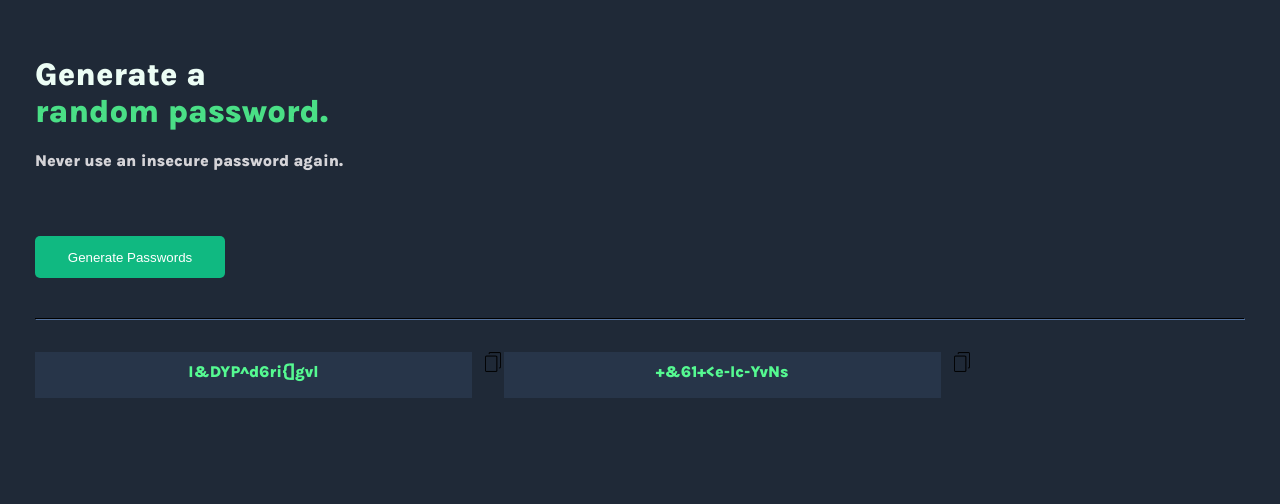
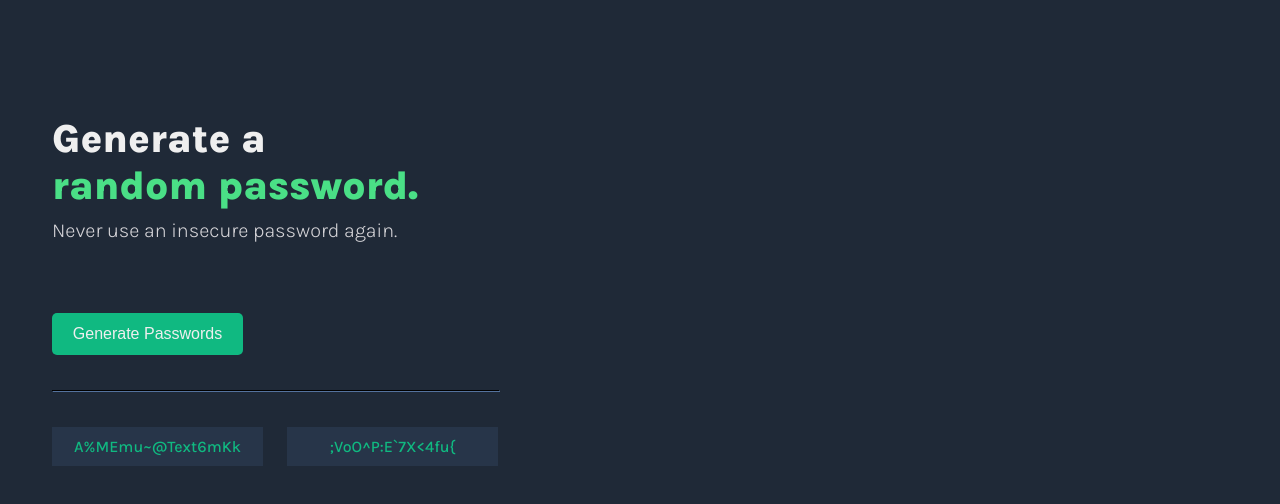
Before and after one commit to bgroyer1/scrimba-password-generator, a plain HTML site: page index.html in a window 1280 px wide. Both pictures are taken after a click on the button "Generate Passwords". Drawn offline with Linux system fonts and the light colour scheme.

Commit message:
Refactored code
redid the assignment to complete code

```diff
--- a/CSS/index.css
+++ b/CSS/index.css
@@ -1,75 +1,70 @@
 body {
-    background-color: #1f2937;
-    margin: 56px 35px;
-    font-family: Karla;
-    user-select: none;
-    padding: 0;
+    font-family: 'Karla', sans-serif;
+    background-color: #1F2937;
+    max-width: 550px;
+    margin-left: 52px;
 }
 
+/*typography*/
+
 h1 {
-    color: #ECFDF5;
-
+    color: #EFEFEF;
+    font-weight: 800;
+    font-size: 40px;
+    margin-top: 115px;
+    margin-bottom: 0;
 }
 
-#h1-span {
-    color: #4ADF86;
+.green-text {
+    color: #4ADF86
 }
 
 p {
-    color: #D5D4D8;
+    color:  #D5D4D8;
+    font-size: 20px;
+    font-weight: 300;
+    margin-top: 10px;
 }
 
 button {
-    color: #FFFFFF;
     background-color: #10B981;
-    width: 190px;
+    color: #EFEFEF;
+    width: 191px;
+    font-weight:  500;
+    font-size: 16px;
     height: 42px;
     border: none;
     border-radius: 5px;
-    margin: 50px 0 32px 0;
-}
-
-button:hover {
-    background-color: #ECFDF5;
-    color: #10B981;
+    margin-top: 51px;
 }
 
 hr {
+    width: 446px;
     border-color: #273549;
+    margin-top: 35px;
+    margin-bottom: 35px;
+    margin-left: 0;
+}
 
+.container {
+    display: flex;
+    padding-bottom: 100px;
+}
+
+.password-div {
+    background-color: #273549;
+    width: 211px;
+    height: 39px;
 }
 
 
-.container {
-    display: flex;
-    flex-wrap: wrap;
-    gap: 1px;
-    margin-top: 32px;
+.password1 {
+    margin-right: 24px;
 }
 
-
-.password-div {
-    background-color: #273549;
+.password-p {
+    font-size: 16px;
+    color: #10B981;
+    font-weight: 500;
     text-align: center;
-    color: #55F991;
-    width: 31vw;
-    height: 2vw;
-    padding: 10px 20px;
-    margin: 0 10px 0 0;
 }
-
-.small {
-    font-size: x-small;
-}
-
-.clipboard-img {
-    width: 20px;
-    height: 20px;
-}
-
-#p-1 {
-    font-family: Karla, sans-serif;
-    color: #55F991;
-    font-weight: bold;
-    font-size: 16px;
-}
--- a/JS/index.js
+++ b/JS/index.js
@@ -1,36 +1,33 @@
-const characters = ["A", "B", "C", "D", "E", "F", "G", "H", "I", "J", "K", "L", "M", "N", "O", "P", "Q", "R", "S", "T", "U", "V", "W", "X", "Y", "Z", "a", "b", "c", "d", "e", "f", "g", "h", "i", "j", "k", "l", "m", "n", "o", "p", "q", "r", "s", "t", "u", "v", "w", "x", "y", "z", "0", "1", "2", "3", "4", "5", "6", "7", "8", "9", "~", "`", "!", "@", "#", "$", "%", "^", "&", "*", "(", ")", "_", "-", "+", "=", "{", "[", "}", "]", ",", "|", ":", ";", "<", ">", ".", "?",
-    "/"];
-const generateBtn = document.querySelector("#generate-btn");
-const password1Div = document.querySelector("#password-div1");
-const password2Div = document.querySelector("#password-div2");
-const characterLimit = document.querySelector("#character-limit")
-const limitSubmit = document.querySelector("#character-limit-submit")
-const p1El = document.querySelector("#p-1")
+const characters = ["A","B","C","D","E","F","G","H","I","J","K","L","M","N","O","P","Q","R","S","T","U","V","W","X","Y","Z","a","b","c","d","e","f","g","h","i","j","k","l","m","n","o","p","q","r","s","t","u","v","w","x","y","z", "0", "1", "2", "3", "4", "5", "6", "7", "8", "9","~","`","!","@","#","$","%","^","&","*","(",")","_","-","+","=","{","[","}","]",",","|",":",";","<",">",".","?",
+"/"];
 
+let count = characters.length;
+let password1 = ""
+let password2 = ""
+const password1El = document.querySelector(".password1-el")
+const password2El = document.querySelector(".password2-el")
+const passwordBtn = document.querySelector(".btn-password-generator")
 
 function randomCharacter() {
-    return characters[Math.floor(Math.random() * characters.length)]
+    let randomCharacter = Math.floor(Math.random() * 91)
+    return characters[randomCharacter]
+    console.log(characters[randomCharacter])
 }
 
-
-function randomPassword() {
+function generatePassword() {
     let password = ""
-    for (let i = 0; i < characters.length; i++) {
-        if (password.length < 15) {
-            password += randomCharacter()
-        } else {
-            break;
-        }
+    for (let i = 0; i < 16; i ++) {
+        password += randomCharacter()
+        console.log(password)
     }
     return password
 }
 
-generateBtn.addEventListener("click", () => {
-    let password1 = randomPassword()
-    let password2 = randomPassword();
-    password1Div.textContent = password1
-    password2Div.textContent = password2
-})
+passwordBtn.addEventListener("click", () => {
+    password1El.textContent = generatePassword()
+    password2El.textContent = generatePassword()
+}
+)
 
 document.getElementById("clipboard1").addEventListener("click", () => {
     var range = document.createRange();
--- a/index.html
+++ b/index.html
@@ -3,30 +3,25 @@
 <head>
     <meta charset="UTF-8">
     <meta name="viewport" content="width=device-width, initial-scale=1.0">
-    <title>Password Generator</title>
-    <link rel="stylesheet" href="/CSS/index.css">
+    <link rel="stylesheet" href="CSS/index.css">
+    <title>Password Generator 2</title>
     <link rel="preconnect" href="https://fonts.googleapis.com">
         <link rel="preconnect" href="https://fonts.gstatic.com" crossorigin>
-        <link href="https://fonts.googleapis.com/css2?family=Karla:wght@800&family=Orbitron:wght@400;600&display=swap" rel="stylesheet">
+        <link href="https://fonts.googleapis.com/css2?family=Karla:ital,wght@0,200..800;1,200..800&display=swap" rel="stylesheet">
 </head>
 <body>
-    <h1>Generate a <br>
-    <span id="h1-span">random password.</span></h1>
-    <p>Never use an insecure password again.</p>
-    <!-- <p class="small">How many characters would you like the password to be?</p>
-    <div>
-        <input type="text" id="character-limit">
-        <input type="submit" id="character-limit-submit" onclick="submitLimit()">
-    </div> -->
-    <button id="generate-btn">Generate Passwords</button>
-    <hr>
-    <div class="container">
-            <div class="password-div" id="password-div1"></div>
-            <img id="clipboard1" class="clipboard-img" src="/IMG/copy.png" alt="copy to clipboard icon">
-            <div class="password-div" id="password-div2"></div>
-            <img id="clipboard2" class="clipboard-img" src="/IMG/copy.png" alt="copy to clipboard icon">
-            <p id="p-1"></p>
-    </div>
-    <script src="/JS/index.js"></script>
+        <h1>Generate a <br><span class="green-text">random password.</span></h1>
+        <p>Never use an insecure password again.</p>
+        <button class="btn-password-generator">Generate Passwords</button>
+        <hr>
+        <div class="container">
+            <div class="password-div password1">
+                <p class="password1-el password-p"></p>
+            </div>
+            <div class="password-div password2">
+                <p class="password2-el password-p"></p>
+            </div>
+        </div>
+        <script src="JS/index.js"></script>
 </body>
 </html>
```
